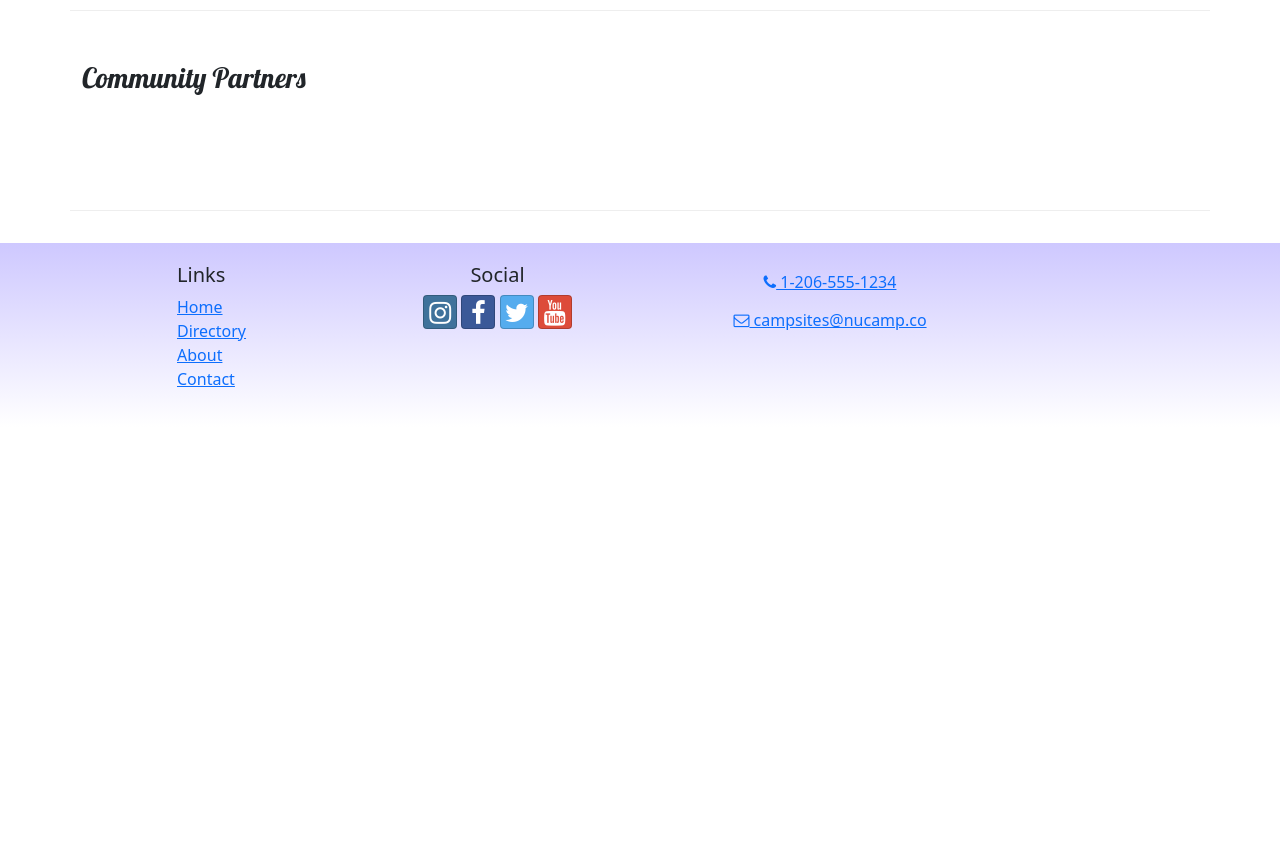
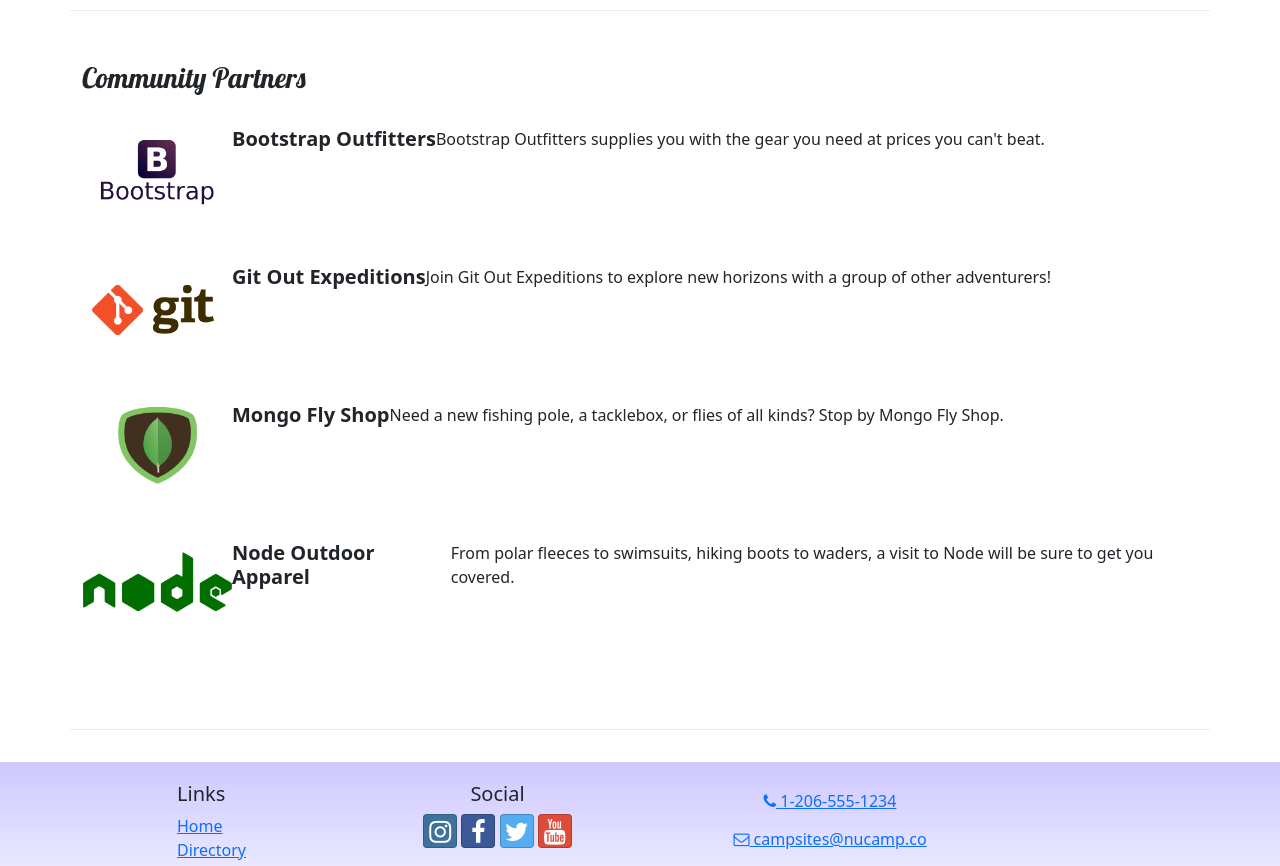
Before and after one commit to JMHonhart/nuCamp, a React (Create React App) app in the folder WebDev/3-React/nucampsite/: page /about in a window 1280 px wide. Shown: the part 720-1586 px from the top of the page. Before the commit the page ends 1147 px from the top, so only its background shows below. Built offline with nearby package versions, Linux system fonts and the light colour scheme.

Commit message:
Week2 Workshop

```diff
--- a/WebDev/3-React/nucampsite/src/features/display/DisplayList.js
+++ b/WebDev/3-React/nucampsite/src/features/display/DisplayList.js
@@ -1,10 +1,11 @@
 import { Col, Row } from 'reactstrap';
 import DisplayCard from './DisplayCard';
+import { selectFeaturedPartner } from '../partners/partnersSlice';
 import { selectFeaturedCampsite } from '../campsites/campsitesSlice';
 import { selectFeaturedPromotion } from '../promotions/promotionsSlice';
 
 const DisplayList = () => {
-    const items = [selectFeaturedCampsite(), selectFeaturedPromotion()];
+    const items = [selectFeaturedCampsite(), selectFeaturedPromotion(), selectFeaturedPartner()];
 
     return (
         <Row>
--- /dev/null
+++ b/WebDev/3-React/nucampsite/src/features/partners/Partner.js
@@ -0,0 +1,16 @@
+
+const Partner = ({ partner }) => {
+    if (partner) {
+        const { image, name, description } = partner
+        return (
+            <>
+                <img src={image} alt={name} style={{ width: '150px' }} />
+                <h5 className='fw-bold'>{name}</h5>
+                {description}
+            </>
+        )
+    }
+    return null
+}
+
+export default Partner
--- /dev/null
+++ b/WebDev/3-React/nucampsite/src/features/partners/PartnersList.js
@@ -0,0 +1,24 @@
+import {Col, Row} from 'reactstrap'
+import Partner from './Partner'
+import { selectAllPartners } from './partnersSlice'
+
+const PartnersList = () => {
+  const partners = selectAllPartners()
+    return (
+    <Col className='mt-4'>
+        <Row>
+           {
+            partners.map((partner) => {
+                return( <div className='d-flex mb-5' key={partner.id}>
+                <Partner partner={partner}/>
+            </div>
+                )
+            })
+           }
+        </Row>
+    </Col>
+
+  )
+}
+
+export default PartnersList
--- /dev/null
+++ b/WebDev/3-React/nucampsite/src/features/partners/partnersSlice.js
@@ -0,0 +1,9 @@
+import { PARTNERS } from '../../app/shared/PARTNERS';
+
+export const selectAllPartners = () => {
+    return PARTNERS;
+};
+
+export const selectFeaturedPartner = () => {
+    return PARTNERS.find((partner) => partner.featured);
+};
--- a/WebDev/3-React/nucampsite/src/pages/AboutPage.js
+++ b/WebDev/3-React/nucampsite/src/pages/AboutPage.js
@@ -1,5 +1,6 @@
 import { Col, Row, Container, Card, CardBody, CardHeader } from "reactstrap";
 import SubHeader from '../components/SubHeader';
+import PartnersList from "../features/partners/PartnersList";
 
 const AboutPage = () => {
     return (
@@ -62,6 +63,7 @@
                 <Col xs='12'>
                     <h3>Community Partners</h3>
                 </Col>
+                <PartnersList />
             </Row>
         </Container>
     );
```
